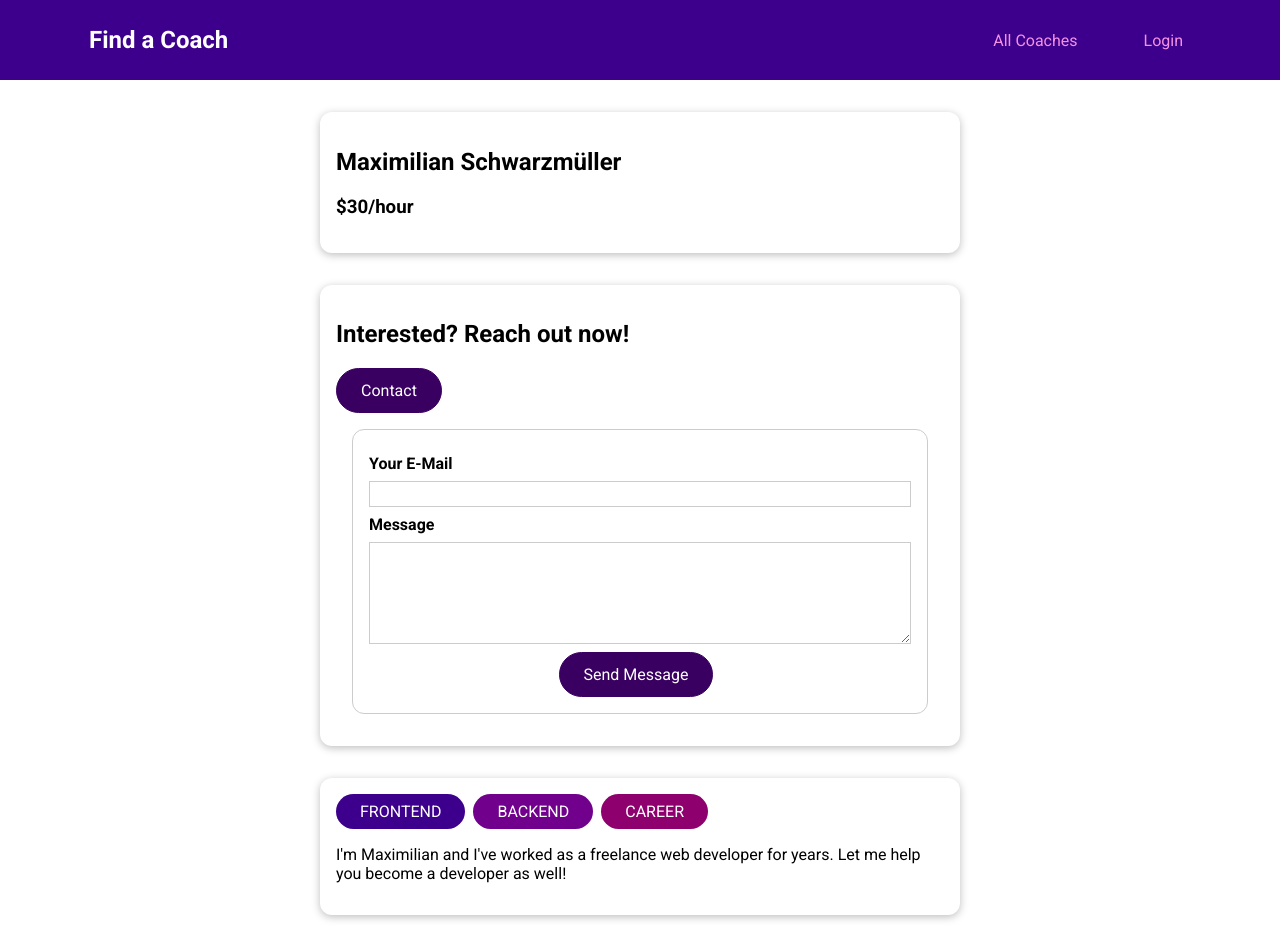
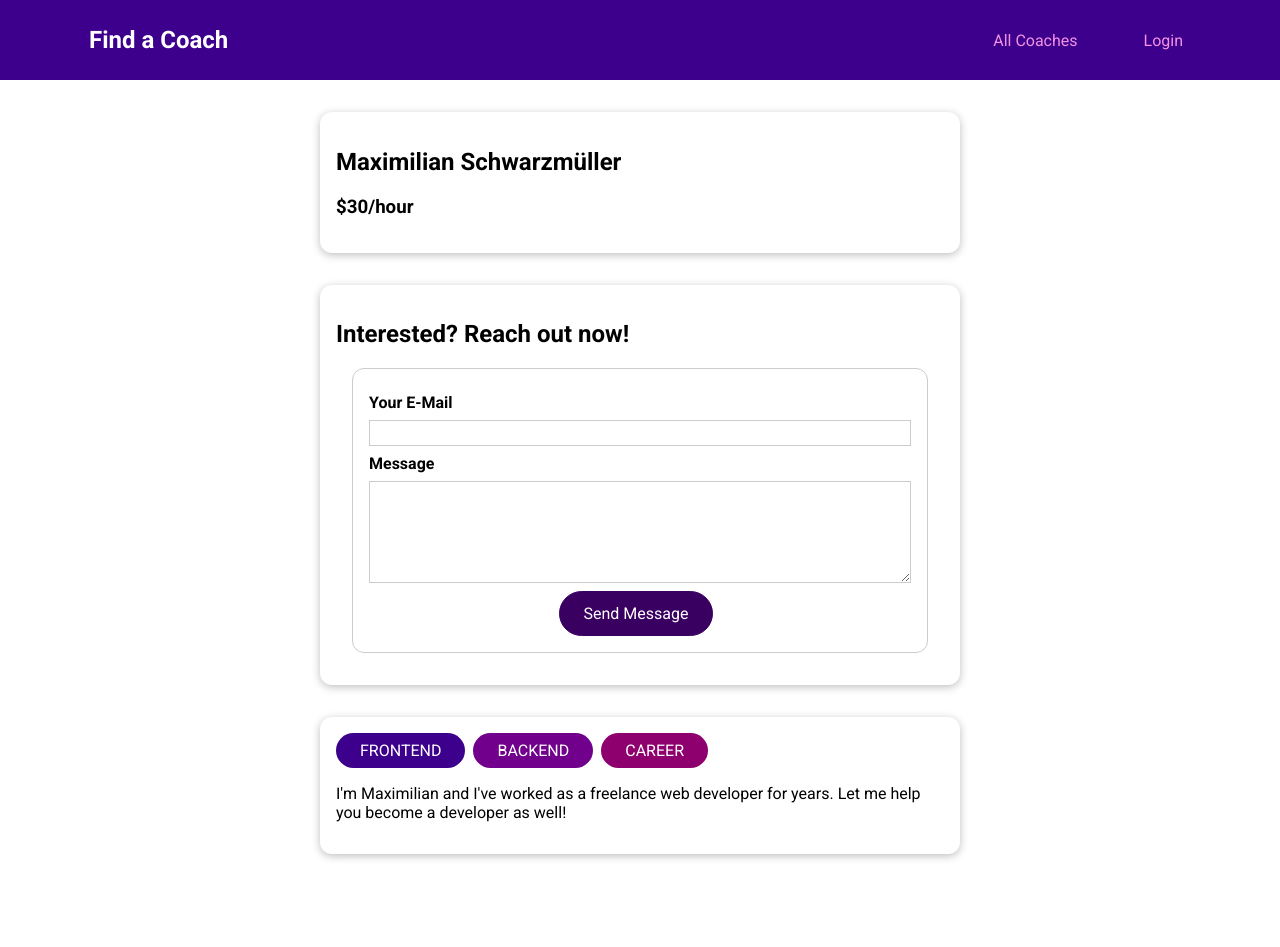
Before and after one commit to andres-codigo/trip-fotos, a Vue app: page /coaches/c1/contact in a window 1280 px wide. After the commit the page ends 886 px from the top, so only its background shows below. Built offline with nearby package versions, Linux system fonts and the light colour scheme.

Commit message:
[js, vue] Router updates
- 'name' property for 'contact' child path
- condition on base-button on CoachDetail page to only show if not on contact router path

```diff
--- a/src/pages/coaches/CoachDetail.vue
+++ b/src/pages/coaches/CoachDetail.vue
@@ -10,7 +10,12 @@
 			<base-card>
 				<header>
 					<h2>Interested? Reach out now!</h2>
-					<base-button link :to="contactLink">Contact</base-button>
+					<base-button
+						v-if="this.$route.name !== 'contact-coach'"
+						link
+						:to="contactLink"
+						>Contact</base-button
+					>
 				</header>
 				<router-view></router-view>
 			</base-card>
@@ -51,7 +56,7 @@ export default {
 			return this.selectedCoach.description
 		},
 		contactLink() {
-			return this.$route.path + '/' + this.id + '/contact'
+			return this.$route.path + '/contact'
 		},
 	},
 	created() {
--- a/src/router.js
+++ b/src/router.js
@@ -30,7 +30,7 @@ const router = createRouter({
 			component: CoachDetail,
 			props: true,
 			children: [
-				{ path: 'contact', component: ContactCoach }, // /coaches/c1/contact
+				{ path: 'contact', name: 'contact-coach', component: ContactCoach }, // /coaches/c1/contact
 			],
 		},
 		{
```
